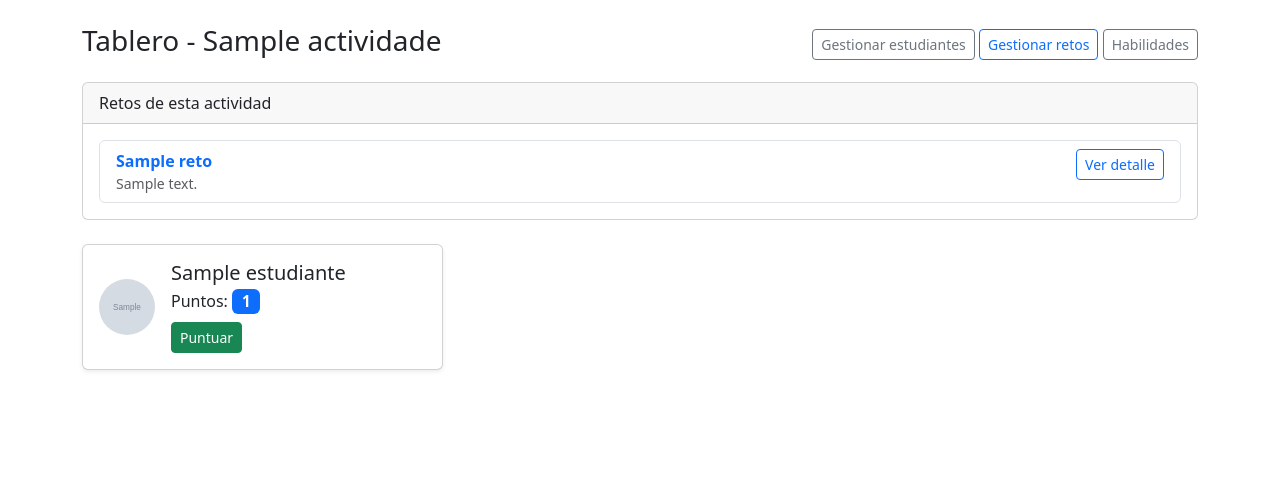
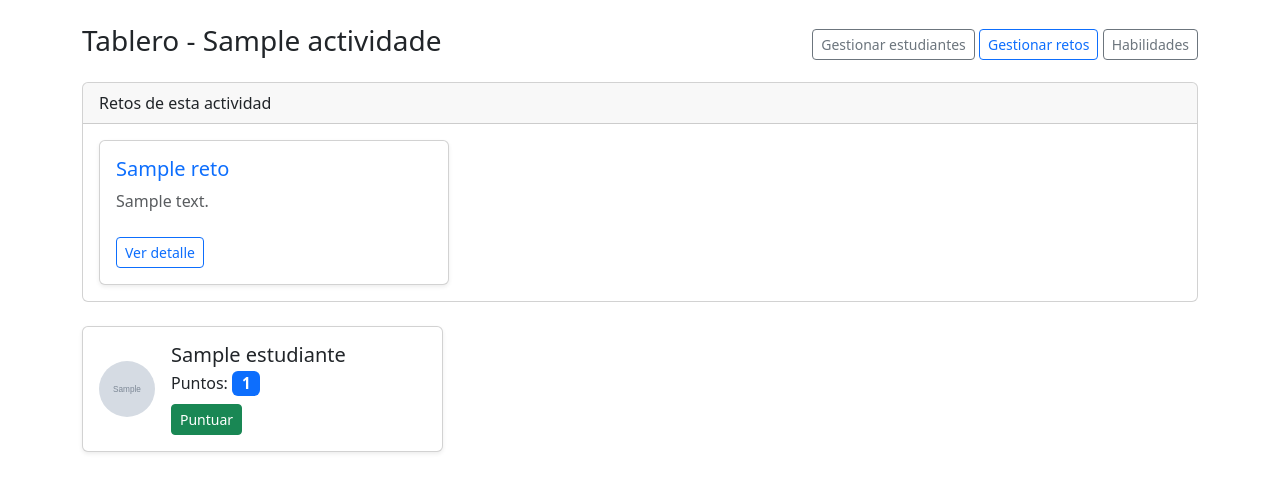
Before and after one commit to hfabra/Tablero-del-guardian, a PHP site: page /puntuar.php?actividad_id=1 in a window 1280 px wide. Shown: the part 56-548 px from the top of the page. Run offline with PHP 8.4, Linux system fonts and the light colour scheme; the visitor is signed in with stand-in values (Sample User, id 1); tables that the repository leaves empty hold one stand-in row (values such as "Sample post"); grey boxes marked "Sample" are stand-in pictures.

Commit message:
Mostrar retos como tarjetas en puntuar

```diff
--- a/puntuar.php
+++ b/puntuar.php
@@ -46,19 +46,27 @@ $estudiantes=$stmt->get_result();
     <?php if($retos->num_rows===0): ?>
       <div class="text-muted">No hay retos creados aún. Crea algunos en <a href="retos.php?actividad_id=<?= $actividad_id ?>">Retos</a>.</div>
     <?php else: ?>
-      <ul class="list-group">
+      <div class="row row-cols-1 row-cols-md-2 row-cols-lg-3 g-3">
         <?php while($r=$retos->fetch_assoc()): ?>
-          <li class="list-group-item d-flex justify-content-between align-items-start">
-            <div class="me-3">
-              <strong><a href="reto_detalle.php?id=<?= $r['id'] ?>" class="text-decoration-none"><?= htmlspecialchars($r['nombre']) ?></a></strong>
-              <?php if(!empty($r['descripcion'])): ?>
-                <div class="small text-muted"><?= htmlspecialchars($r['descripcion']) ?></div>
-              <?php endif; ?>
+          <div class="col">
+            <div class="card h-100 shadow-sm">
+              <div class="card-body d-flex flex-column">
+                <h5 class="card-title mb-2">
+                  <a href="reto_detalle.php?id=<?= $r['id'] ?>" class="text-decoration-none"><?= htmlspecialchars($r['nombre']) ?></a>
+                </h5>
+                <?php if(!empty($r['descripcion'])): ?>
+                  <p class="card-text text-muted flex-grow-1 mb-3"><?= htmlspecialchars($r['descripcion']) ?></p>
+                <?php else: ?>
+                  <div class="flex-grow-1"></div>
+                <?php endif; ?>
+                <div class="mt-auto pt-2">
+                  <a class="btn btn-outline-primary btn-sm" href="reto_detalle.php?id=<?= $r['id'] ?>">Ver detalle</a>
+                </div>
+              </div>
             </div>
-            <a class="btn btn-outline-primary btn-sm" href="reto_detalle.php?id=<?= $r['id'] ?>">Ver detalle</a>
-          </li>
+          </div>
         <?php endwhile; ?>
-      </ul>
+      </div>
     <?php endif; ?>
   </div>
 </div>
```
